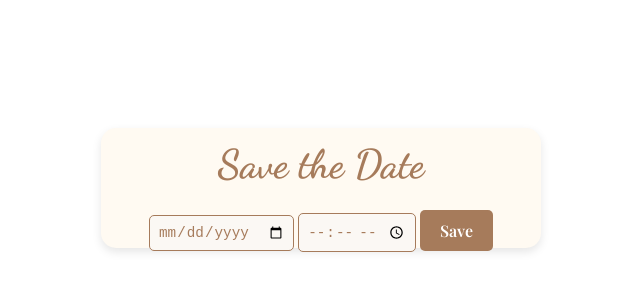
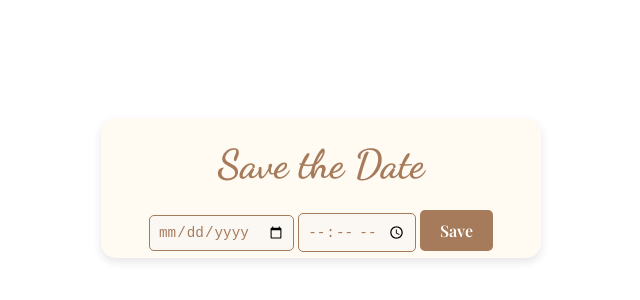
Before and after one commit to rasha1508/save-the-date-2, a plain HTML site: page index.html in a window 1280 px wide. Shown: the part 212-512 px from the top of the page, 319-959 px from the left. Drawn offline with nearby package versions, Linux system fonts and the light colour scheme.

Commit message:
index.html

```diff
--- a/index.html
+++ b/index.html
@@ -29,7 +29,7 @@
       text-align: center;
       width: 100%;
       max-width: 400px;
-      height: 80px; /* Set height to match Countdown widget */
+      height: 100px; /* Set height to match Countdown widget */
       display: flex;
       flex-direction: column;
       justify-content: center;
```
